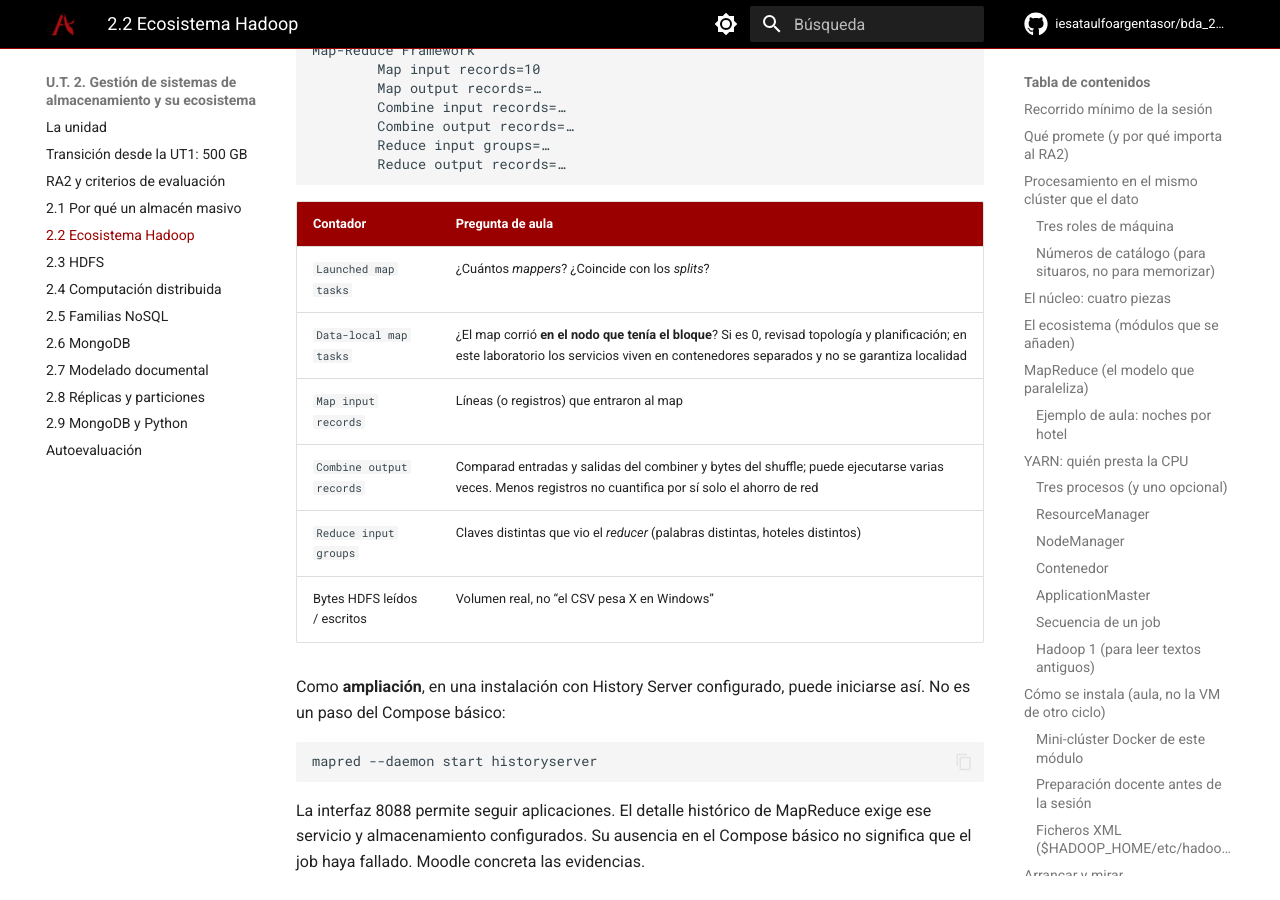
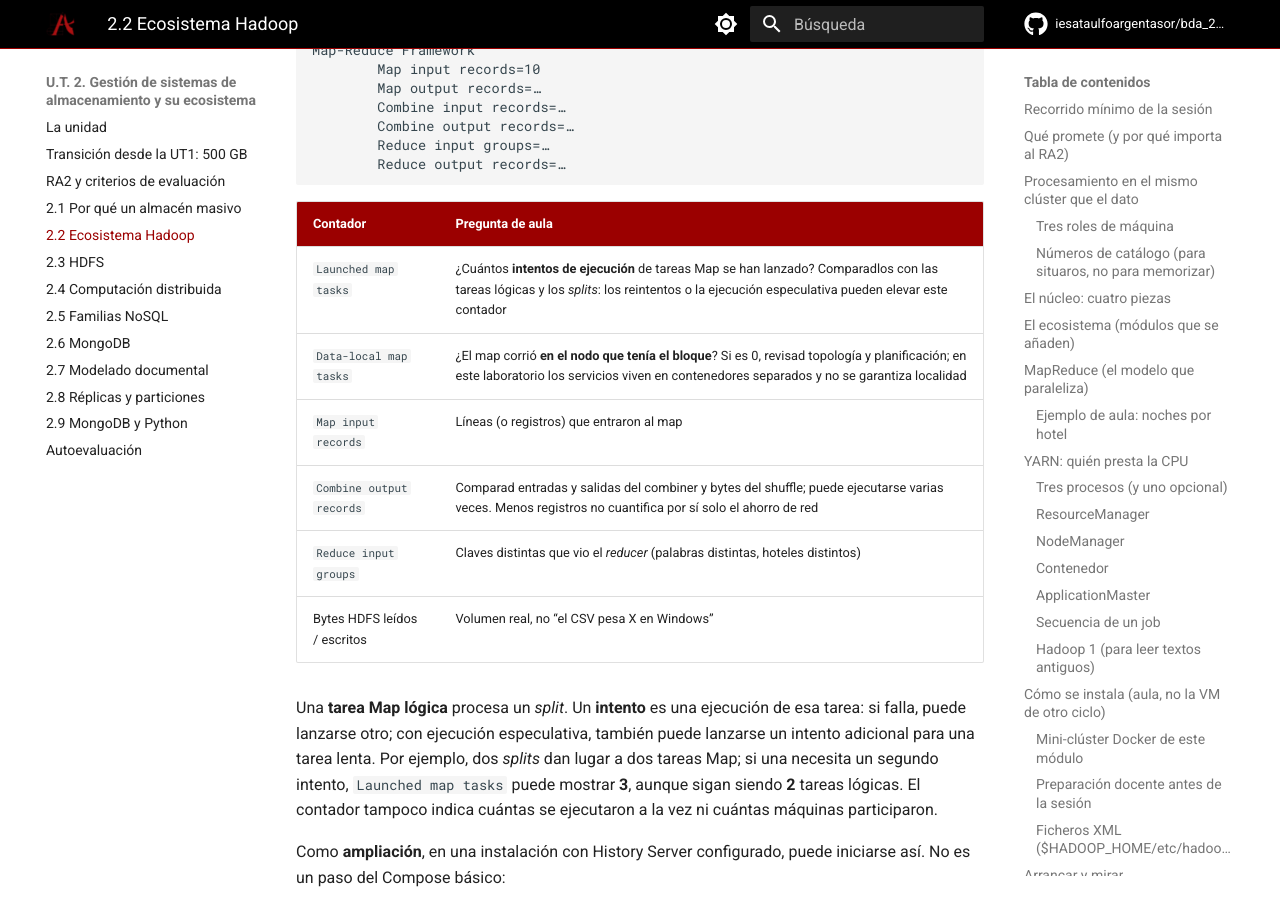
Before and after one commit to iesataulfoargentasor/bda_2026_2027, an MkDocs documentation site: the page built from docs/ut2/ecosistema.md, in a window 1280 px wide and 900 px high, scrolled down 20397 px. Built offline with MkDocs 1.6.1 and Material for MkDocs 9.7.7, drawn with Linux system fonts in a browser that asks for light colours; comment, search, counter and statistics services are not loaded.

Commit message:
Aclara tareas e intentos en el contador Map de UT2

```diff
--- a/docs/ut2/ecosistema.md
+++ b/docs/ut2/ecosistema.md
@@ -649,12 +649,14 @@ Map-Reduce Framework
 
 | Contador | Pregunta de aula |
 | --- | --- |
-| `Launched map tasks` | ¿Cuántos *mappers*? ¿Coincide con los *splits*? |
+| `Launched map tasks` | ¿Cuántos **intentos de ejecución** de tareas Map se han lanzado? Comparadlos con las tareas lógicas y los *splits*: los reintentos o la ejecución especulativa pueden elevar este contador |
 | `Data-local map tasks` | ¿El map corrió **en el nodo que tenía el bloque**? Si es 0, revisad topología y planificación; en este laboratorio los servicios viven en contenedores separados y no se garantiza localidad |
 | `Map input records` | Líneas (o registros) que entraron al map |
 | `Combine output records` | Comparad entradas y salidas del combiner y bytes del shuffle; puede ejecutarse varias veces. Menos registros no cuantifica por sí solo el ahorro de red |
 | `Reduce input groups` | Claves distintas que vio el *reducer* (palabras distintas, hoteles distintos) |
 | Bytes HDFS leídos / escritos | Volumen real, no “el CSV pesa X en Windows” |
+
+Una **tarea Map lógica** procesa un *split*. Un **intento** es una ejecución de esa tarea: si falla, puede lanzarse otro; con ejecución especulativa, también puede lanzarse un intento adicional para una tarea lenta. Por ejemplo, dos *splits* dan lugar a dos tareas Map; si una necesita un segundo intento, `Launched map tasks` puede mostrar **3**, aunque sigan siendo **2** tareas lógicas. El contador tampoco indica cuántas se ejecutaron a la vez ni cuántas máquinas participaron.
 
 Como **ampliación**, en una instalación con History Server configurado, puede iniciarse así. No es un paso del Compose básico:
 
```
